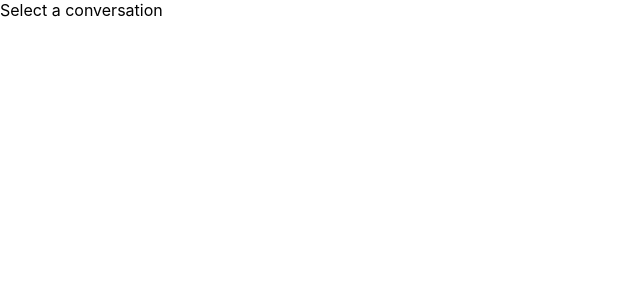
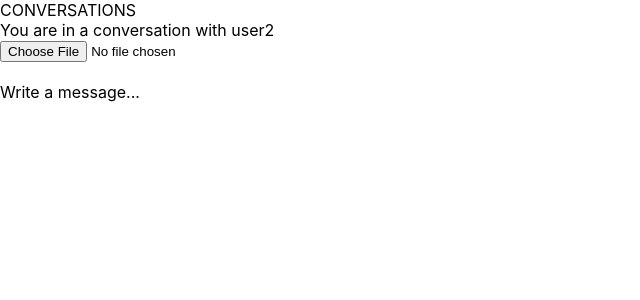
Before and after one commit to leth02/VL_Chat_App, a React (Create React App) app in the folder message_app_client/: page / in a window 1280 px wide. Shown: the top 300 px of the page, without its empty margins (0-640 px from the left). Built offline with nearby package versions, Linux system fonts and the light colour scheme; no server answers.

Commit message:
layout for conversation details

```diff
--- a/message_app_client/public/index.html
+++ b/message_app_client/public/index.html
@@ -24,7 +24,7 @@
       work correctly both with client-side routing and a non-root public URL.
       Learn how to configure a non-root public URL by running `npm run build`.
     -->
-    <title>React App</title>
+    <title>Message App</title>
   </head>
   <body>
     <noscript>You need to enable JavaScript to run this app.</noscript>
--- a/message_app_client/src/App.js
+++ b/message_app_client/src/App.js
@@ -1,10 +1,17 @@
-import logo from './logo.svg';
 import './App.css';
 import ConversationDetailPanel from './components/ConversationDetailPanel';
+import ConversationContainer from './components/conversation';
 
 function App() {
   return (
-    <ConversationDetailPanel />
+    <div>
+      <ConversationContainer conversations={[]}/>
+      <ConversationDetailPanel
+          conversation_id={1}
+          username={"user1"}
+          other_participant_name={"user2"}
+      />
+    </div>
   );
 }
 
--- a/message_app_client/src/components/ConversationDetailPanel.js
+++ b/message_app_client/src/components/ConversationDetailPanel.js
@@ -5,7 +5,7 @@ import ConversationInput from './ConversationInput';
 
 const ConversationDetailPanel = (props) => {
     const { conversation_id, username, other_participant_name } = props;
-    const [ messages, setMessages ] = useState(null);
+    const [ messages, setMessages ] = useState([]);
     const apiUrl = `http://localhost:5000/api/messages/get_ten_messages/${conversation_id}`;
 
     const fetchLatestMessagesData = async () => {
@@ -17,7 +17,7 @@ const ConversationDetailPanel = (props) => {
 
     useEffect(() => {
         fetchLatestMessagesData();
-      }, [conversation_id, username]);
+      }, []);
 
     return (
         <>
--- a/message_app_client/src/components/TextInput.js
+++ b/message_app_client/src/components/TextInput.js
@@ -1,12 +1,12 @@
-import React, { useState, useEffect } from 'react';
+import React from 'react';
 
 const TextInput = (props) => {
     return (
-        <div class="message-form__message-container">
-            <div class="message-form__message-content-container">
-                <div class="message-form__content-editable" contenteditable="true" role="textbox" aria-label="Write a message..." aria-multiline="true">
+        <div className="message-form__message-container">
+            <div className="message-form__message-content-container">
+                <div className="message-form__content-editable" contentEditable="true" role="textbox" aria-label="Write a message..." aria-multiline="true">
                 </div>
-                <div class="message-form__placeholder" aria-hidden="true">
+                <div className="message-form__placeholder" aria-hidden="true">
                     Write a message...
                 </div>
             </div>
--- a/message_app_client/src/components/conversation.js
+++ b/message_app_client/src/components/conversation.js
@@ -43,3 +43,5 @@ function ConversationPanel(props) {
         </div>
     )
 }
+
+export default ConversationContainer;
```
Also changed, not shown: 2 other files (tests, documents, lock files or other folders).
